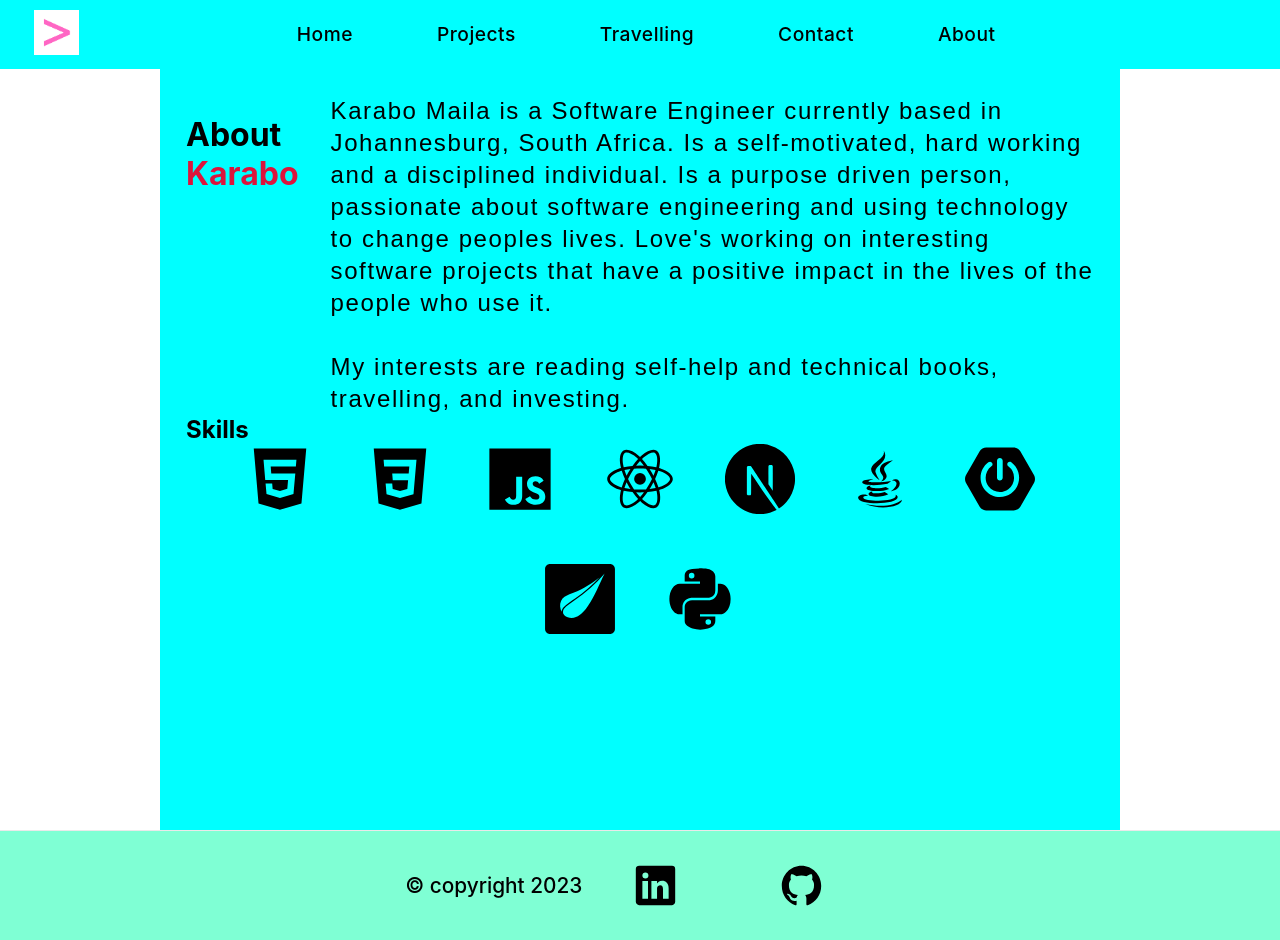
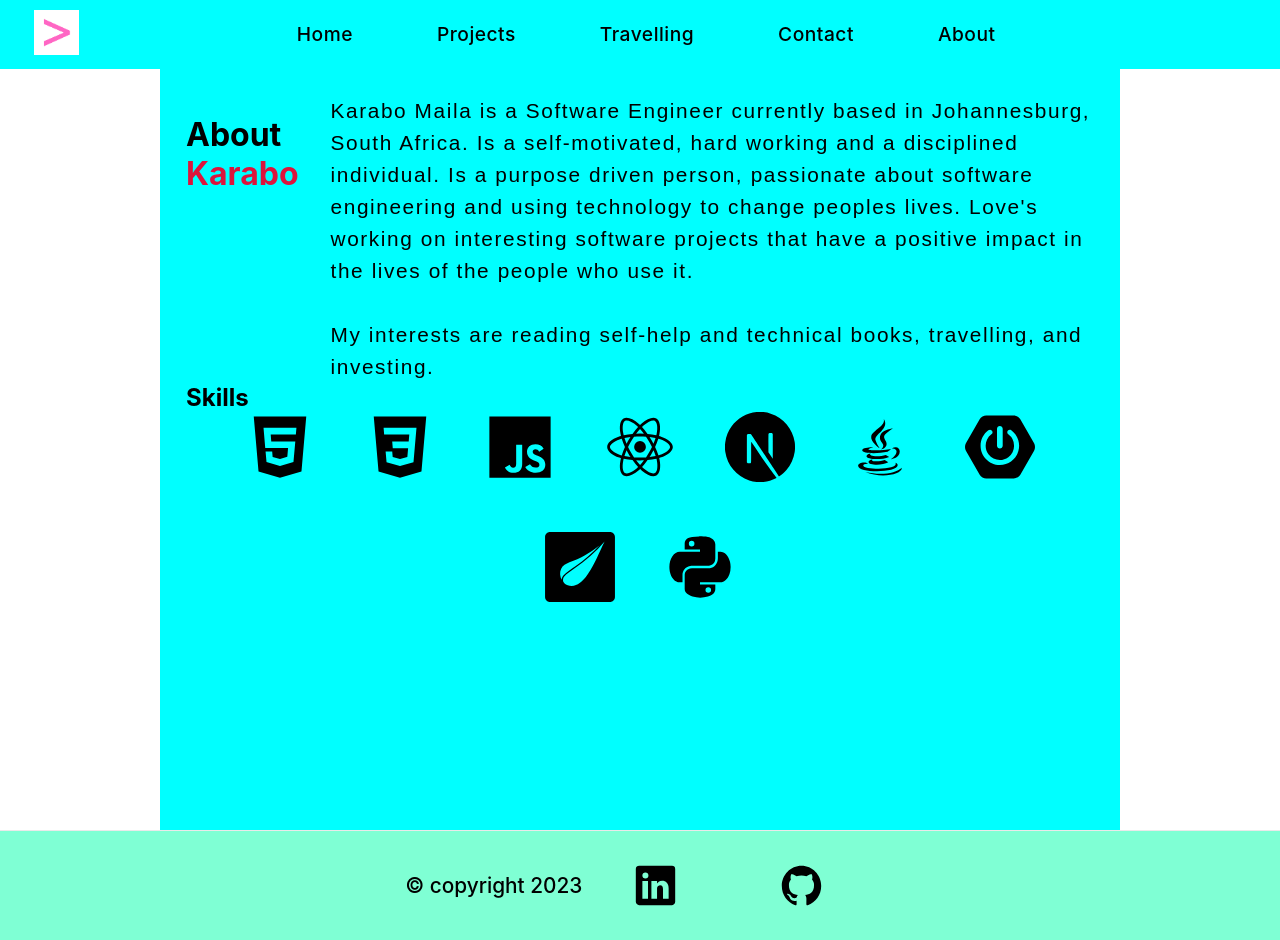
Before and after one commit to karabomaila/karabomaila, a Next.js app: page /about in a window 1280 px wide. Built offline with nearby package versions, Linux system fonts and the light colour scheme.

Commit message:
Refactor skills section for improved accessibility and styling

```diff
--- a/pages/about.js
+++ b/pages/about.js
@@ -34,15 +34,33 @@ export default function About()
                         <div>
                             <h2>Skills</h2>
                             <div className={ styles.skills }>
-                                <Image src='/about_images/logo-html5.svg' alt='HTML Icon' width={250} height={250} />
-                                <Image src='/about_images/logo-css3.svg' alt='CSS Icon' width={250} height={250} />
-                                <Image src='/about_images/logo-javascript.svg' alt='JavaStript Icon' width={250} height={250} />
-                                <Image src='/about_images/logo-react.svg' alt='React Icon' width={250} height={250} />
-                                <Image src='/about_images/nextjs-fill.svg' alt='Next Js Icon' width={250} height={250} />
-                                <Image src='/about_images/icons8-java.svg' alt='Java Icon' width={250} height={250} />
-                                <Image src='/about_images/springboot.svg' alt='Spring boot Icon' width={250} height={250} />
-                                <Image src='/about_images/thymeleaf.svg' alt='Thymeleaf Icon' width={250} height={250} />
-                                <Image src='/about_images/logo-python.svg' alt='Python Icon' width={250} height={250} />
+                                <span className={ styles.skill } data-label='HTML' role='img' aria-label='HTML' tabIndex={0}>
+                                    <Image src='/about_images/logo-html5.svg' alt='' width={250} height={250} />
+                                </span>
+                                <span className={ styles.skill } data-label='CSS' role='img' aria-label='CSS' tabIndex={0}>
+                                    <Image src='/about_images/logo-css3.svg' alt='' width={250} height={250} />
+                                </span>
+                                <span className={ styles.skill } data-label='JavaScript' role='img' aria-label='JavaScript' tabIndex={0}>
+                                    <Image src='/about_images/logo-javascript.svg' alt='' width={250} height={250} />
+                                </span>
+                                <span className={ styles.skill } data-label='React' role='img' aria-label='React' tabIndex={0}>
+                                    <Image src='/about_images/logo-react.svg' alt='' width={250} height={250} />
+                                </span>
+                                <span className={ styles.skill } data-label='Next.js' role='img' aria-label='Next.js' tabIndex={0}>
+                                    <Image src='/about_images/nextjs-fill.svg' alt='' width={250} height={250} />
+                                </span>
+                                <span className={ styles.skill } data-label='Java' role='img' aria-label='Java' tabIndex={0}>
+                                    <Image src='/about_images/icons8-java.svg' alt='' width={250} height={250} />
+                                </span>
+                                <span className={ styles.skill } data-label='Spring Boot' role='img' aria-label='Spring Boot' tabIndex={0}>
+                                    <Image src='/about_images/springboot.svg' alt='' width={250} height={250} />
+                                </span>
+                                <span className={ styles.skill } data-label='Thymeleaf' role='img' aria-label='Thymeleaf' tabIndex={0}>
+                                    <Image src='/about_images/thymeleaf.svg' alt='' width={250} height={250} />
+                                </span>
+                                <span className={ styles.skill } data-label='Python' role='img' aria-label='Python' tabIndex={0}>
+                                    <Image src='/about_images/logo-python.svg' alt='' width={250} height={250} />
+                                </span>
                             </div>
                         </div>
                     </div>
--- a/styles/about.module.css
+++ b/styles/about.module.css
@@ -20,7 +20,7 @@
       font-family: sans-serif;
       letter-spacing: 0.1rem;
       line-height: 2rem;
-      font-size: 1.5rem;
+      font-size: 1.3rem;
       margin-left: 2rem;
     }
 
@@ -51,6 +51,42 @@
   justify-content: center;
   gap: 50px;
   margin-bottom: 50px;
+}
+
+.skill {
+  position: relative;
+  display: inline-flex;
+}
+
+.skill::after {
+  content: attr(data-label);
+  position: absolute;
+  z-index: 1;
+  left: 50%;
+  bottom: calc(100% + 8px);
+  padding: 5px 9px;
+  border-radius: 4px;
+  background: #222;
+  color: #fff;
+  font-size: 0.85rem;
+  white-space: nowrap;
+  opacity: 0;
+  visibility: hidden;
+  pointer-events: none;
+  transform: translate(-50%, 4px);
+  transition: opacity 150ms ease, transform 150ms ease, visibility 150ms ease;
+}
+
+.skill:hover::after,
+.skill:focus-visible::after {
+  opacity: 1;
+  visibility: visible;
+  transform: translate(-50%, 0);
+}
+
+.skill:focus-visible {
+  outline: 2px solid crimson;
+  outline-offset: 4px;
 }
 
 /*
@@ -84,7 +120,7 @@
   .about_content p {
       font-family: sans-serif;
       letter-spacing: 0.1rem;
-      line-height: 1.3rem;
+      line-height: 1.2rem;
       font-size: 1rem;
       margin-left: 1.5rem;
   }
```
